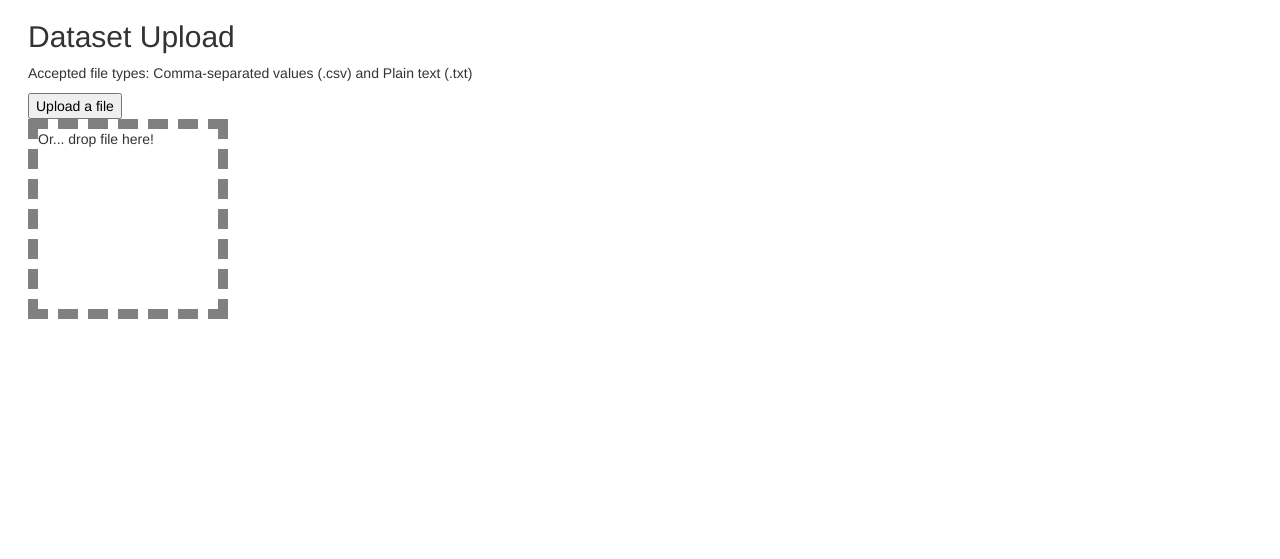
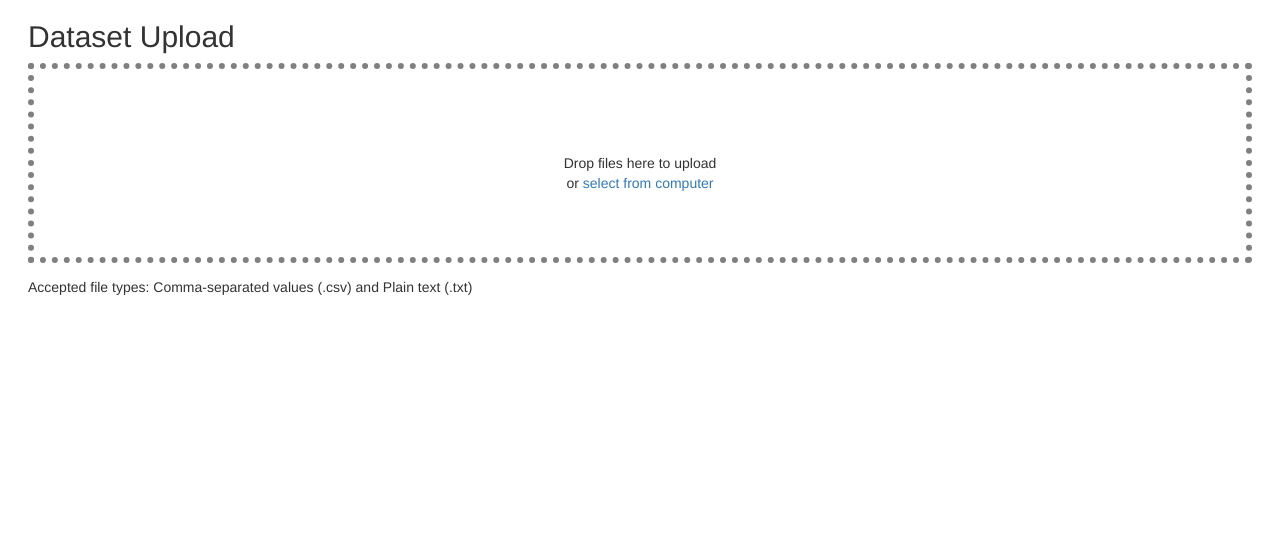
Before and after one commit to uw-it-aca/sqlshare, a Django app: template sqlshare_web/templates/sqlshare_web/upload.html in a window 1280 px wide. Shown: the part 48-607 px from the top of the page. Run offline with Django 3.2, Linux system fonts and the light colour scheme; the template is opened without the code that fills it, so the values that code supplies are empty; style sheets or scripts are compiled from the project's sources; some libraries are stand-ins or nearby versions.

Commit message:
Styling the drag and drop area.

```diff
--- a/sqlshare_web/templates/sqlshare_web/upload.html
+++ b/sqlshare_web/templates/sqlshare_web/upload.html
@@ -8,15 +8,15 @@
 
 <h2>Dataset Upload</h2>
 
-<p>Accepted file types: Comma-separated values (.csv) and Plain text (.txt)</p>
+
 
 <div id="chunk_upload_container">
-{% csrf_token %}
-<button id="upload_dataset_browse">Upload a file</button>
+    {% csrf_token %}
 
-<div id="upload_dataset_droptarget" style="border: 10px dashed grey; width: 200px; height: 200px;">
-    Or... drop file here!
-</div>
+    <div id="upload_dataset_droptarget" style="border: 6px dotted grey; width: 100%; height: 200px; text-align:center; position:relative;">
+       <div style="position:absolute; top: 45%; text-align:center; width:100%;">Drop files here to upload <br/>or <a href="#" id="upload_dataset_browse">select from computer</a></div>
+    </div>
+    <p style="margin-top:1em;">Accepted file types: Comma-separated values (.csv) and Plain text (.txt)</p>
 </div>
 
 <div id="uploading_panel" style="display: none;">
```
